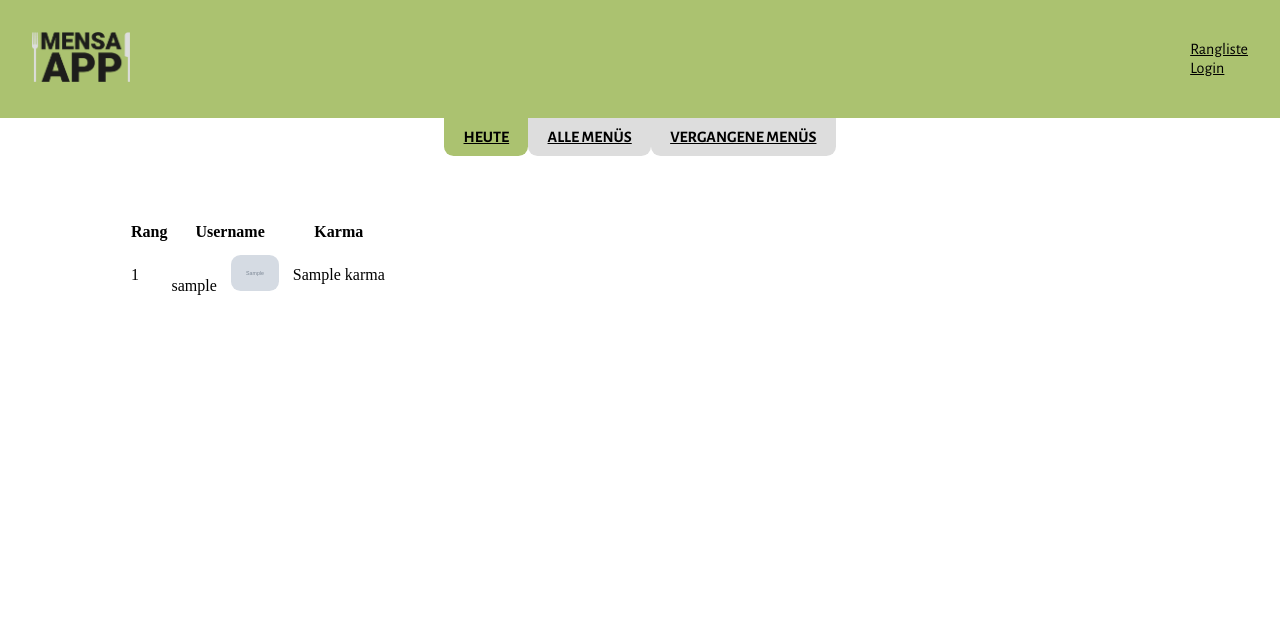
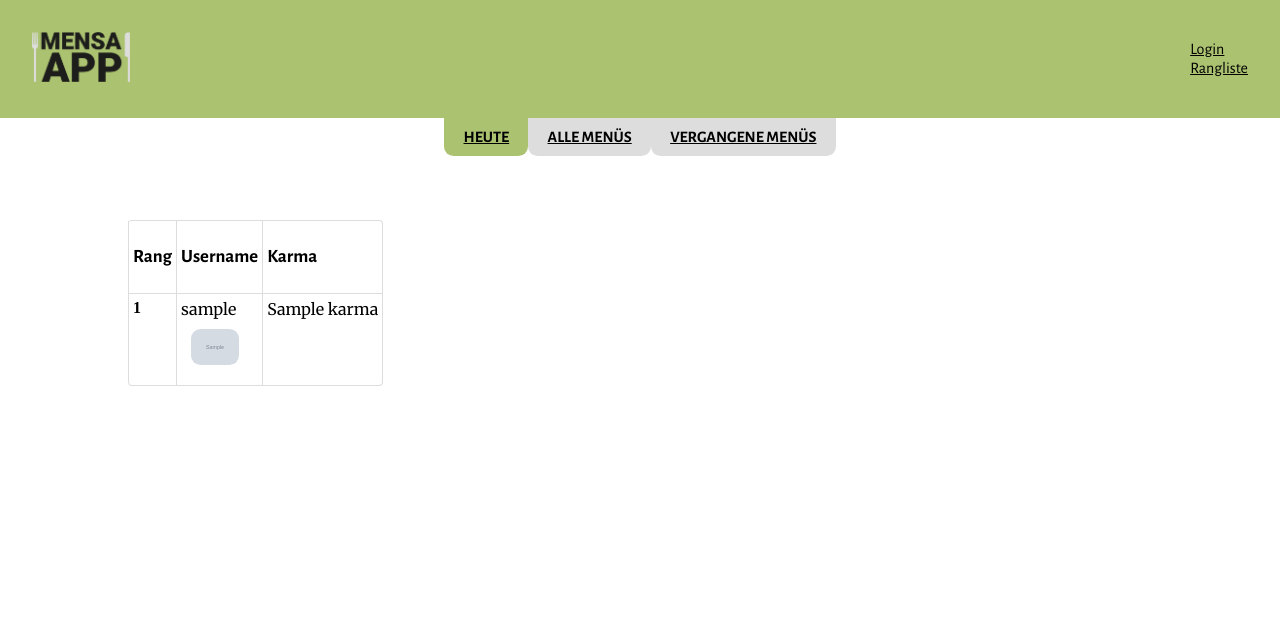
Before and after one commit to LarsZauberer/MensaRating, a Django app: template core/templates/leaderboard.html in a window 1280 px wide. Shown: the top 626 px of the page. Run offline with Django 4.2, Linux system fonts and the light colour scheme; the template is opened without the code that fills it: most values are stand-ins (such as "Sample title", 1, 10 or a date in 2020); grey boxes marked "Sample" are stand-in pictures.

Commit message:
Design foundation
Preset from https://stackoverflow.com/questions/20239232/django-server-error-port-is-already-in-use

```diff
--- a/core/templates/base.html
+++ b/core/templates/base.html
@@ -47,9 +47,6 @@
         </p>
         <div class="profileContainer">
             <p>
-                <a href="{% url 'leaderboard' %}" class="leaderboard-link login">Rangliste</a>
-            </p>
-            <p>
                 {% if user.is_authenticated %}
                 <a href="{% url 'userProfile' %}">Profil</a>
                 |
@@ -57,6 +54,9 @@
                 {% else %}
                 <a class="login" href="{% url 'login' %}" style="color: var(--bs-light);">Login</a>
                 {% endif %}
+            </p>
+            <p>
+                <a href="{% url 'leaderboard' %}" class="leaderboard-link login">Rangliste</a>
             </p>
         </div>
     </header>
--- a/core/templates/leaderboard.html
+++ b/core/templates/leaderboard.html
@@ -5,31 +5,40 @@
 {% endblock %}
 
 {% block content %}
+{% if user.is_authenticated %}
+<p>Du bist <strong>Rang {{rang}}!</strong></p>
+{% endif %}
 <table>
     <tr>
-            <th>Rang</th>
-            <th>Username</th>
-            <th>Karma</th>
+        <th>
+            <h3>Rang</h3>
+        </th>
+        <th>
+            <h3>Username</h3>
+        </th>
+        <th>
+            <h3>Karma</h3>
+        </th>
     </tr>
     {% for profil in profils %}
     <tr>
-                <td>{{forloop.counter}}</td>
+        <td><strong>{{forloop.counter}}</strong></td>
         <td>
-                    {{profil.0.user.username}}
+            <p> {{profil.0.user.username}} </p>
             {% for i in profil.1 %}
             <div class="tooltip badge">
                 <img src="{{i.image.url}}" alt="" class="badgeImage">
-                        <div class="tooltiptext"><span style="font-weight: bold;">{{i.name}}</span><br><span
-                                style="">{{i.description}}</span></div>
+                <div class="tooltiptext">
+                    <p> <strong>{{i.name}}</strong><br>{{i.description}} </p>
+                </div>
             </div>
             {% endfor %}
         </td>
-                <td>{{profil.0.karma}}</td>
+        <td>
+            <p>{{profil.0.karma}}</p>
+        </td>
     </tr>
     {% endfor %}
 </table>
 <br>
-    {% if user.is_authenticated %}
-    <p>Du bist <span style="color: red;">Rang {{rang}}!</span></p>
-    {% endif %}
 {% endblock %}
--- a/static/css/main.css
+++ b/static/css/main.css
@@ -259,12 +259,12 @@ footer {
     filter: invert(97%) sepia(4%) saturate(3966%) hue-rotate(18deg) brightness(83%) contrast(78%);
 }
 
-#clickMenuBox .emptystars{
+#clickMenuBox .emptystars {
     transition-duration: 140ms;
     background-color: var(--darkAccentColor);
 }
 
-#clickMenuBox:hover .emptystars{
+#clickMenuBox:hover .emptystars {
     background-color: white;
 }
 
@@ -360,21 +360,21 @@ footer {
     border-bottom: gainsboro 0.1em solid
 }
 
-.menuListbox .starshape{
+.menuListbox .starshape {
     transition-duration: 140ms;
     filter: invert(99%) sepia(0%) saturate(156%) hue-rotate(140deg) brightness(91%) contrast(92%);
 }
 
-.menuListbox:hover .starshape{
+.menuListbox:hover .starshape {
     filter: invert(97%) sepia(4%) saturate(3966%) hue-rotate(18deg) brightness(83%) contrast(78%);
 }
 
-.menuListbox .emptystars{
+.menuListbox .emptystars {
     transition-duration: 140ms;
     background-color: var(--darkAccentColor);
 }
 
-.menuListbox:hover .emptystars{
+.menuListbox:hover .emptystars {
     background-color: white;
 }
 
@@ -566,3 +566,38 @@ footer {
 .descriptionContainerMenuSite .vegivegan-label {
     height: 3.2em;
 }
+
+/* Leaderboard */
+table {
+    border: 1px solid #ddd;
+    border-collapse: separate;
+    border-left: 0;
+    border-radius: 4px;
+    border-spacing: 0px;
+}
+thead {
+    display: table-header-group;
+    vertical-align: middle;
+    border-color: inherit;
+    border-collapse: separate;
+}
+tr {
+    display: table-row;
+    vertical-align: inherit;
+    border-color: inherit;
+}
+th, td {
+    padding: 5px 4px 6px 4px;
+    text-align: left;
+    vertical-align: top;
+    border-left: 1px solid #ddd;
+}
+td {
+    border-top: 1px solid #ddd;
+}
+thead:first-child tr:first-child th:first-child, tbody:first-child tr:first-child td:first-child {
+    border-radius: 4px 0 0 0;
+}
+thead:last-child tr:last-child th:first-child, tbody:last-child tr:last-child td:first-child {
+    border-radius: 0 0 0 4px;
+}
```
Lines whose indentation alone changed are shown as unchanged.
